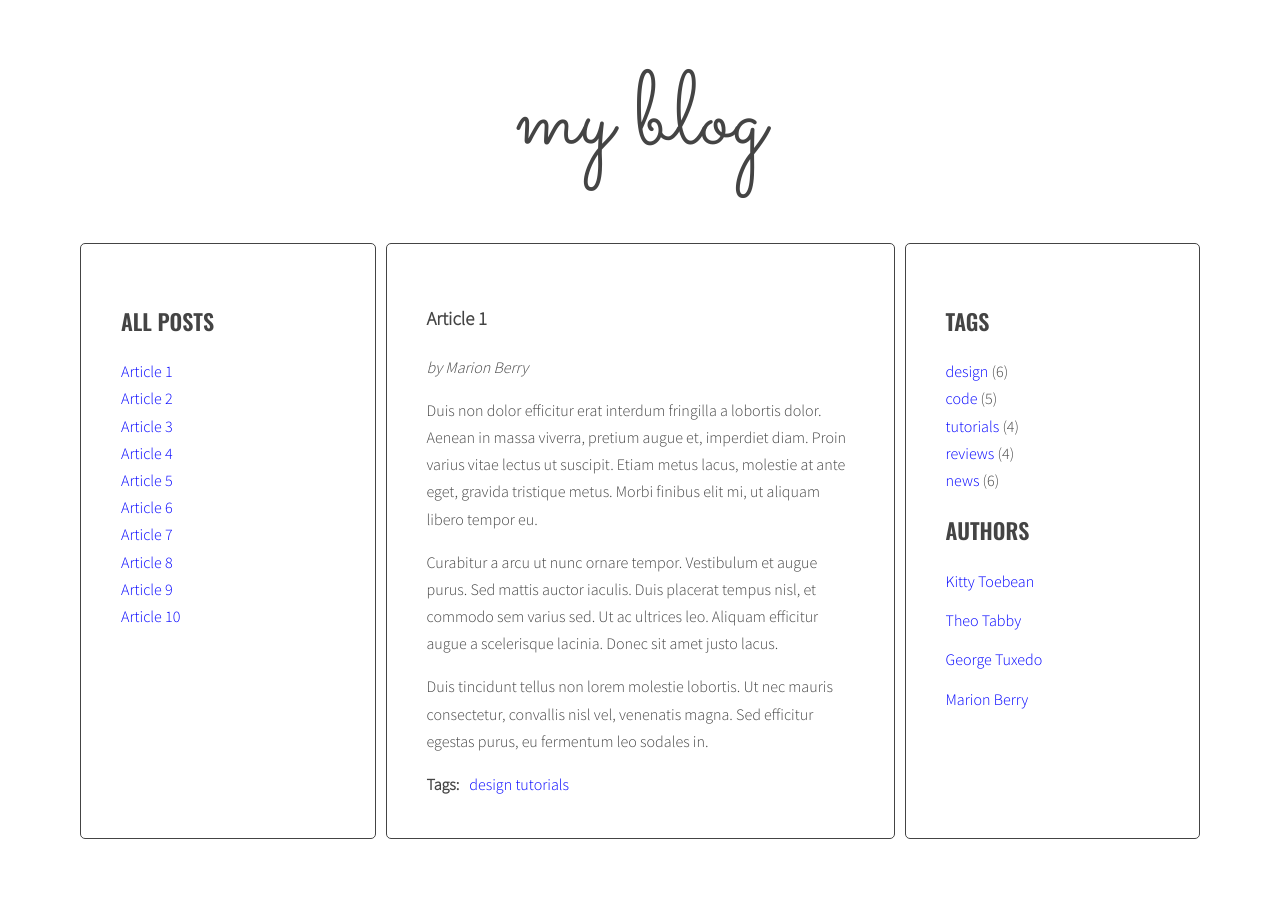
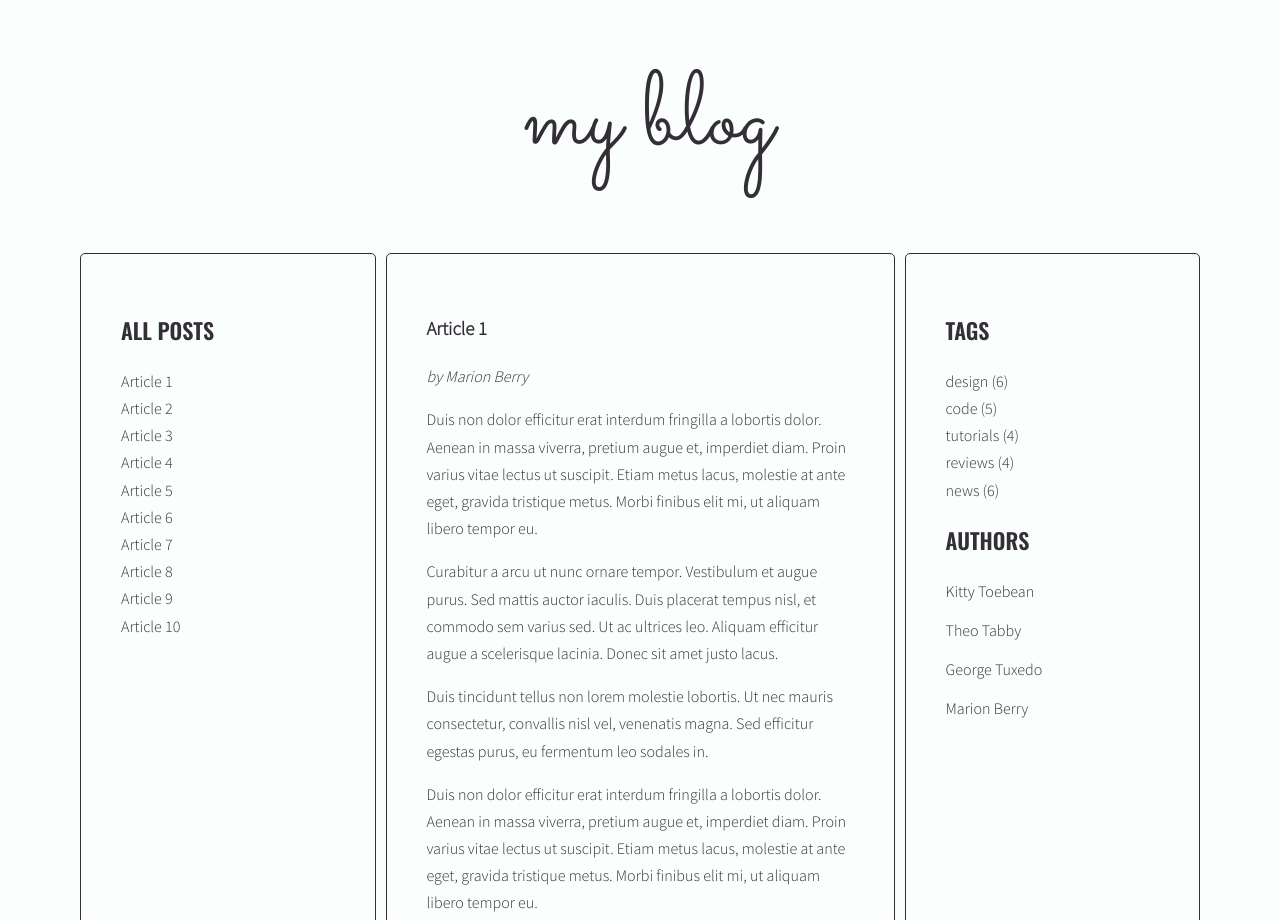
Before and after one commit to Gapiontko/javascript-blog, a website: page index.html in a window 1280 px wide. Shown: the top 920 px of the page. Before the commit the page ends 847 px from the top, so only its background shows below. Drawn offline with nearby package versions, Linux system fonts and the light colour scheme.

Commit message:
Improve style

```diff
--- a/index.html
+++ b/index.html
@@ -7,8 +7,10 @@
   </head>
   <body>
     <div class="blog">
+      <header>
+        <a href="#"><h1 class="logo">my blog</h1></a>
+      </header>
       <div class="container">
-        <h1 class="logo">my blog</h1>
         <main class="wrapper">
           <aside class="sidebar">
             <h2 class="section-title">All posts</h2>
@@ -21,6 +23,12 @@
               <h3 class="post-title">Article 1</h3>
               <p class="post-author">by Marion Berry</p>
               <div class="post-content">
+                <p>Duis non dolor efficitur erat interdum fringilla a lobortis dolor. Aenean in massa viverra, pretium augue et, imperdiet diam. Proin varius vitae lectus ut suscipit. Etiam metus lacus, molestie at ante eget, gravida tristique metus. Morbi finibus elit mi, ut aliquam libero tempor eu.</p>
+
+                <p>Curabitur a arcu ut nunc ornare tempor. Vestibulum et augue purus. Sed mattis auctor iaculis. Duis placerat tempus nisl, et commodo sem varius sed. Ut ac ultrices leo. Aliquam efficitur augue a scelerisque lacinia. Donec sit amet justo lacus.</p>
+
+                <p>Duis tincidunt tellus non lorem molestie lobortis. Ut nec mauris consectetur, convallis nisl vel, venenatis magna. Sed efficitur egestas purus, eu fermentum leo sodales in.</p>
+
                 <p>Duis non dolor efficitur erat interdum fringilla a lobortis dolor. Aenean in massa viverra, pretium augue et, imperdiet diam. Proin varius vitae lectus ut suscipit. Etiam metus lacus, molestie at ante eget, gravida tristique metus. Morbi finibus elit mi, ut aliquam libero tempor eu.</p>
 
                 <p>Curabitur a arcu ut nunc ornare tempor. Vestibulum et augue purus. Sed mattis auctor iaculis. Duis placerat tempus nisl, et commodo sem varius sed. Ut ac ultrices leo. Aliquam efficitur augue a scelerisque lacinia. Donec sit amet justo lacus.</p>
--- a/sass/style.scss
+++ b/sass/style.scss
@@ -2,8 +2,11 @@
 
 /* Variables */
 
-$color-light: #fff;
-$color-dark: #444;
+$color-light: #FAFFFD;
+$color-dark: #342E37;
+$color-hover: #9FD356;
+$color-active: #3C91E6;
+$color-highlight: #FA824C;
 
 $font-logo: 'Sacramento', cursive;
 $font-header: 'Oswald', sans-serif;
@@ -12,7 +15,10 @@ $font-text: 'Source Sans Pro', sans-serif;
 /* Global */
 a {
   text-decoration: none;
-  color: blue;
+  color: $color-dark;
+}
+a:hover {
+  color: $color-hover;
 }
 
 *, *::before, *::after {
@@ -31,6 +37,8 @@ body {
 .container {
   max-width: 1140px;
   margin: 0 auto;
+  padding-top: 245px;
+  z-index: -1;
 }
 
 .section-title {
@@ -43,6 +51,24 @@ body {
     font-weight: 400;
     color: lighten($color-dark, 20%);
   }
+}
+
+/* Header */
+
+header {
+  height: 245 px;
+  position: fixed;
+  top: 0;
+  width: 100%;
+  background: $color-light;
+}
+
+.logo {
+  font-family: $font-logo;
+  font-weight: 400;
+  font-size: 104px;
+  line-height: 1;
+  text-align: center;
 }
 
 /* Layout */
@@ -68,16 +94,6 @@ body {
   border-radius: 5px;
 }
 
-/* Logo */
-
-.logo {
-  font-family: $font-logo;
-  font-weight: 400;
-  font-size: 104px;
-  line-height: 1;
-  text-align: center;
-}
-
 /* Lists */
 
 .list {
@@ -85,7 +101,7 @@ body {
   margin: 0;
   padding: 0;
   .active {
-    color: green;
+    color: $color-active;
   }
 }
 
```
Also changed, not shown: css/style.css, 1 other file.
